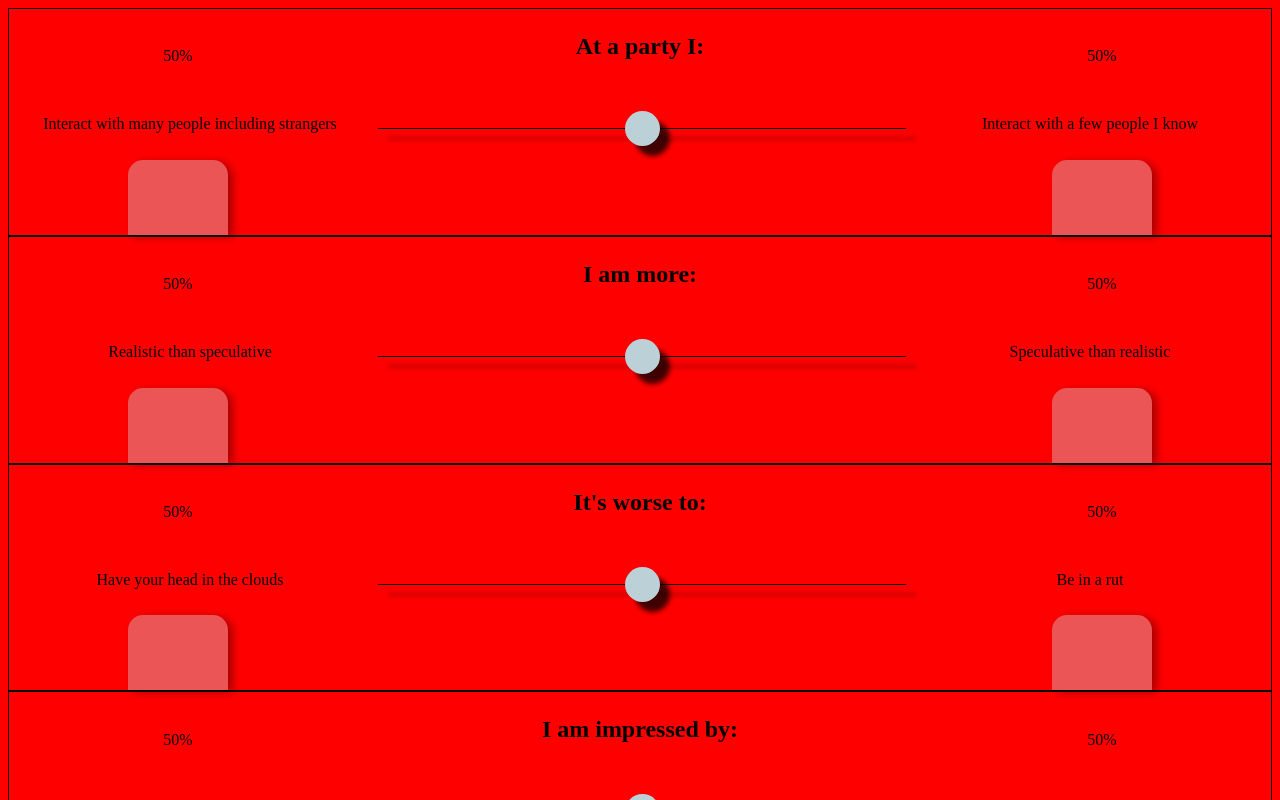
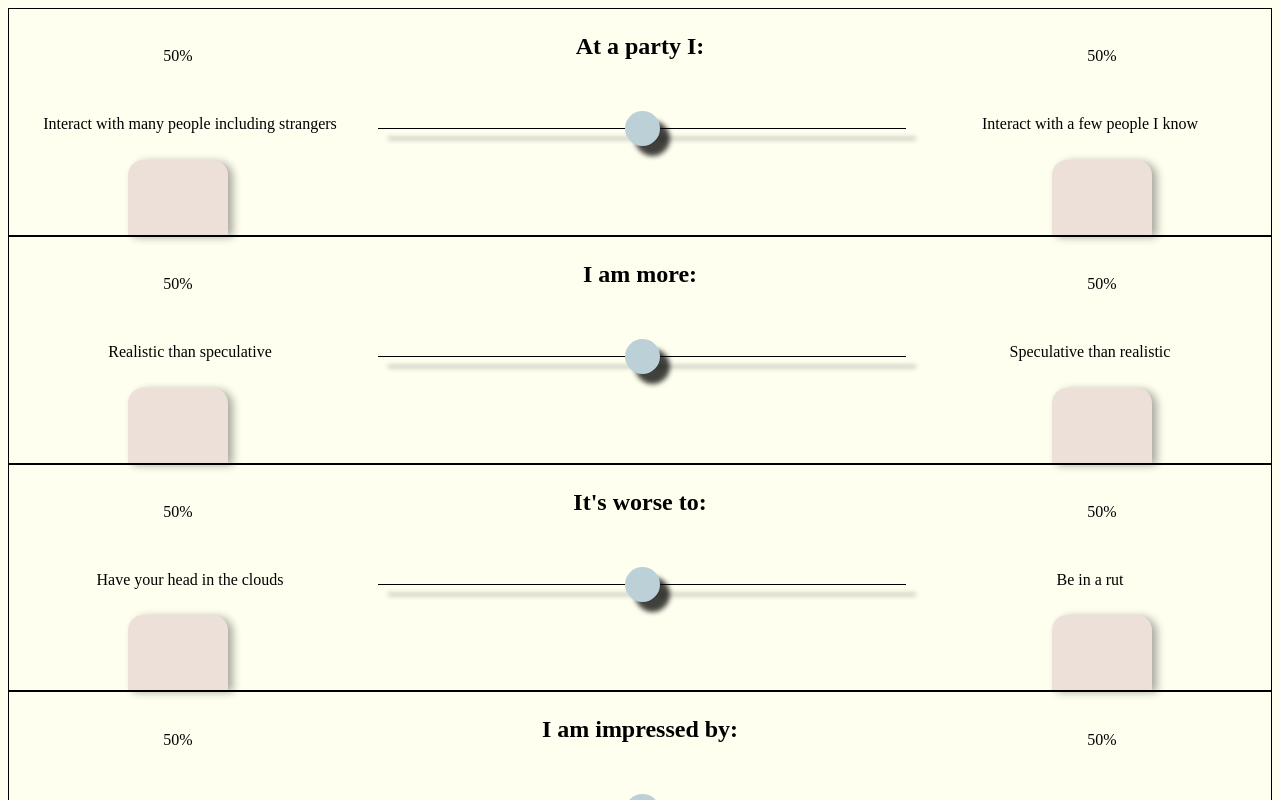
Before and after one commit to dvho/MBTI-web-app, a React (Create React App) app: page / in a window 1280 px wide. Shown: the top 800 px of the page. Built offline with nearby package versions, Linux system fonts and the light colour scheme.

Commit message:
Build to gh-pages test complete

```diff
--- a/src/style.css
+++ b/src/style.css
@@ -1,6 +1,6 @@
 body {
     font-family: "Times New Roman", Times, serif;
-    background-color: red;
+    background-color: ivory;
 }
 
 .question-block {
```
